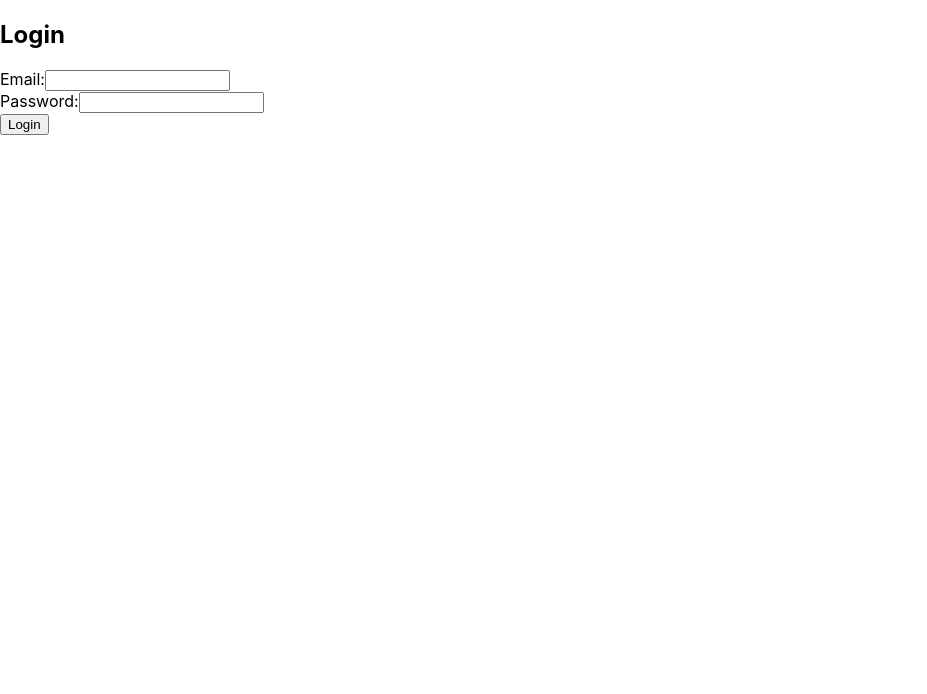
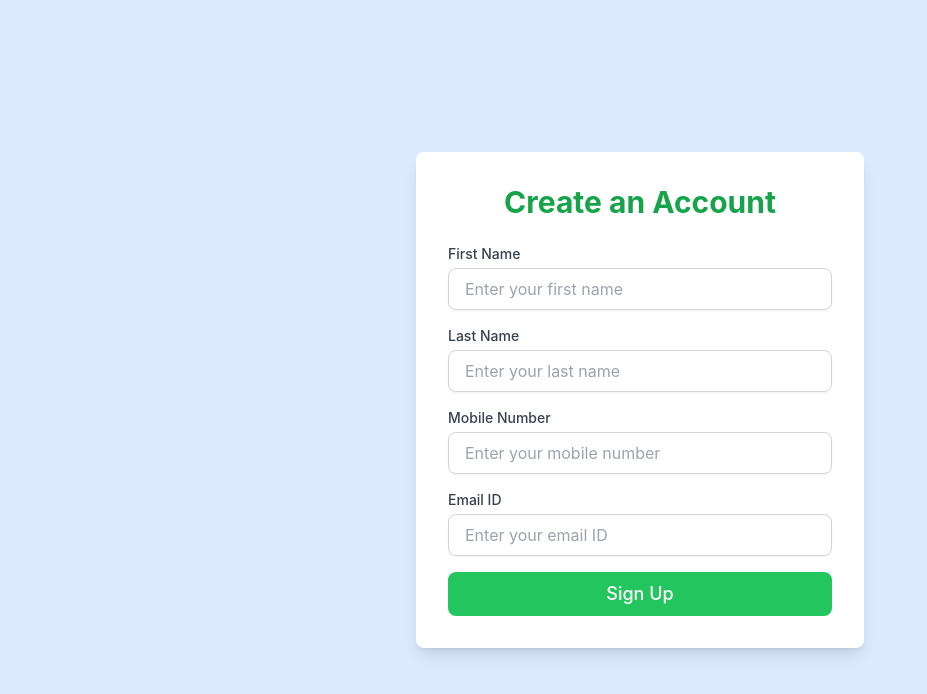
Before and after one commit to Ashoksanaka/Just-Ease, a React (Create React App) app in the folder frontend/: page /victim-signup in a window 1280 px wide. Shown: the top 694 px of the page, without its empty margins (0-927 px from the left). Built offline with nearby package versions, Linux system fonts and the light colour scheme.

Commit message:
Add routing and new pages for lawyer and victim login/signup

```diff
--- /dev/null
+++ b/frontend/postcss.config.js
@@ -0,0 +1,6 @@
+module.exports = {
+    plugins: {
+      tailwindcss: {},
+      autoprefixer: {},
+    },
+  };
--- a/frontend/src/App.js
+++ b/frontend/src/App.js
@@ -1,16 +1,21 @@
+import React from "react";
+import { BrowserRouter as Router, Routes, Route } from "react-router-dom";
+import WelcomePage from "./components/WelcomePage";
+import LawyerLoginPage from "./components/LawyerHomePage";
+import VictimLoginPage from "./components/VictimHomePage";
+import VictimSignupPage from "./components/VictimSignupPage";
 
-// Root React component
-
-
-import React from "react";
-import LoginForm from "./components/LoginForm";
-
-function App() {
-    return (
-        <div className="min-h-screen flex items-center justify-center bg-gray-100">
-            <LoginForm />
-        </div>
-    );
-}
+const App = () => {
+  return (
+    <Router>
+      <Routes>
+        <Route path="/" element={<WelcomePage />} />
+        <Route path="/lawyer" element={<LawyerLoginPage />} />
+        <Route path="/victim" element={<VictimLoginPage />} />
+        <Route path="/victim-signup" element={<VictimSignupPage />} />
+      </Routes>
+    </Router>
+  );
+};
 
 export default App;
--- /dev/null
+++ b/frontend/src/components/LawyerHomePage.js
@@ -0,0 +1,12 @@
+// src/components/LawyerDashboard.js
+import React from "react";
+
+const LawyerLoginPage = () => {
+  return (
+    <div className="flex items-center justify-center h-screen bg-blue-100">
+      <h1 className="text-3xl font-bold text-blue-600">Welcome Lawyer!</h1>
+    </div>
+  );
+};
+
+export default LawyerLoginPage;
--- /dev/null
+++ b/frontend/src/components/VictimHomePage.js
@@ -0,0 +1,76 @@
+import React from "react";
+import { useNavigate } from "react-router-dom";
+
+const VictimLoginPage = () => {
+  const navigate = useNavigate();
+
+  const handleCreateAccount = () => {
+    navigate("/victim-signup"); // Redirect to the signup page
+  };
+
+  return (
+    <div className="flex items-center justify-center h-screen bg-green-100">
+      <div className="bg-white p-8 rounded-lg shadow-lg w-96">
+        <h1 className="text-3xl font-bold text-green-600 text-center mb-6">
+          Victim Login
+        </h1>
+        <form className="space-y-4">
+          {/* Mobile Number Field */}
+          <div>
+            <label
+              htmlFor="mobile"
+              className="block text-sm font-medium text-gray-700"
+            >
+              Mobile Number
+            </label>
+            <input
+              type="text"
+              id="mobile"
+              name="mobile"
+              placeholder="Enter your mobile number"
+              className="mt-1 block w-full px-4 py-2 border border-gray-300 rounded-lg shadow-sm focus:ring-green-500 focus:border-green-500"
+            />
+          </div>
+
+          {/* Password Field */}
+          <div>
+            <label
+              htmlFor="password"
+              className="block text-sm font-medium text-gray-700"
+            >
+              Password
+            </label>
+            <input
+              type="password"
+              id="password"
+              name="password"
+              placeholder="Enter your password"
+              className="mt-1 block w-full px-4 py-2 border border-gray-300 rounded-lg shadow-sm focus:ring-green-500 focus:border-green-500"
+            />
+          </div>
+
+          {/* Submit Button */}
+          <button
+            type="submit"
+            className="w-full bg-green-500 text-white py-2 px-4 rounded-lg text-lg font-medium hover:bg-green-600 transition-all duration-300"
+          >
+            Login
+          </button>
+        </form>
+
+        {/* Create Account Section */}
+        <div className="mt-6 text-center">
+          <p className="text-sm text-gray-600">Don't have an account?</p>
+          <button
+            onClick={handleCreateAccount}
+            className="mt-2 text-green-600 font-medium hover:underline"
+          >
+            Create Account
+          </button>
+        </div>
+      </div>
+    </div>
+  );
+};
+
+export default VictimLoginPage;
--- /dev/null
+++ b/frontend/src/components/VictimSignupPage.js
@@ -0,0 +1,137 @@
+import React, { useState } from "react";
+
+const VictimSignupPage = () => {
+  const [mobile, setMobile] = useState("");
+  const [email, setEmail] = useState("");
+  const [showMobileVerify, setShowMobileVerify] = useState(false);
+  const [showEmailVerify, setShowEmailVerify] = useState(false);
+
+  const handleMobileChange = (e) => {
+    const value = e.target.value;
+    setMobile(value);
+    if (value.length === 10) {
+      setShowMobileVerify(true);
+    } else {
+      setShowMobileVerify(false);
+    }
+  };
+
+  const handleEmailChange = (e) => {
+    const value = e.target.value;
+    setEmail(value);
+    if (/\S+@\S+\.\S+/.test(value)) {
+      setShowEmailVerify(true);
+    } else {
+      setShowEmailVerify(false);
+    }
+  };
+
+  return (
+    <div className="flex items-center justify-center h-screen bg-blue-100">
+      <div className="bg-white p-8 rounded-lg shadow-lg w-full max-w-md">
+        <h1 className="text-3xl font-bold text-green-600 text-center mb-6">
+          Create an Account
+        </h1>
+        <form className="space-y-4">
+          {/* First Name Field */}
+          <div>
+            <label
+              htmlFor="firstName"
+              className="block text-sm font-medium text-gray-700"
+            >
+              First Name
+            </label>
+            <input
+              type="text"
+              id="firstName"
+              name="firstName"
+              placeholder="Enter your first name"
+              className="mt-1 block w-full px-4 py-2 border border-gray-300 rounded-lg shadow-sm focus:ring-blue-500 focus:border-blue-500"
+            />
+          </div>
+
+          {/* Last Name Field */}
+          <div>
+            <label
+              htmlFor="lastName"
+              className="block text-sm font-medium text-gray-700"
+            >
+              Last Name
+            </label>
+            <input
+              type="text"
+              id="lastName"
+              name="lastName"
+              placeholder="Enter your last name"
+              className="mt-1 block w-full px-4 py-2 border border-gray-300 rounded-lg shadow-sm focus:ring-blue-500 focus:border-blue-500"
+            />
+          </div>
+
+          {/* Mobile Number Field */}
+          <div>
+            <label
+              htmlFor="mobile"
+              className="block text-sm font-medium text-gray-700"
+            >
+              Mobile Number
+            </label>
+            <input
+              type="text"
+              id="mobile"
+              name="mobile"
+              placeholder="Enter your mobile number"
+              value={mobile}
+              onChange={handleMobileChange}
+              className="mt-1 block w-full px-4 py-2 border border-gray-300 rounded-lg shadow-sm focus:ring-blue-500 focus:border-blue-500"
+            />
+            {showMobileVerify && (
+              <button
+                type="button"
+                className="mt-2 bg-green-500 text-white py-2 px-4 rounded-lg text-sm font-medium hover:bg-blue-600 transition-all duration-300"
+              >
+                Verify Mobile Number
+              </button>
+            )}
+          </div>
+
+          {/* Email ID Field */}
+          <div>
+            <label
+              htmlFor="email"
+              className="block text-sm font-medium text-gray-700"
+            >
+              Email ID
+            </label>
+            <input
+              type="email"
+              id="email"
+              name="email"
+              placeholder="Enter your email ID"
+              value={email}
+              onChange={handleEmailChange}
+              className="mt-1 block w-full px-4 py-2 border border-gray-300 rounded-lg shadow-sm focus:ring-blue-500 focus:border-blue-500"
+            />
+            {showEmailVerify && (
+              <button
+                type="button"
+                className="mt-2 bg-green-500 text-white py-2 px-4 rounded-lg text-sm font-medium hover:bg-blue-600 transition-all duration-300"
+              >
+                Verify Email ID
+              </button>
+            )}
+          </div>
+
+          {/* Submit Button */}
+          <button
+            type="submit"
+            className="w-full bg-green-500 text-white py-2 px-4 rounded-lg text-lg font-medium hover:bg-blue-600 transition-all duration-300"
+          >
+            Sign Up
+          </button>
+        </form>
+      </div>
+    </div>
+  );
+};
+
+export default VictimSignupPage;
--- /dev/null
+++ b/frontend/src/components/WelcomePage.js
@@ -0,0 +1,41 @@
+import React from "react";
+import { useNavigate } from "react-router-dom"; // Updated import
+
+const WelcomePage = () => {
+  const navigate = useNavigate(); // Updated hook
+
+  // Function to handle button clicks (Lawyer or Victim)
+  const handleButtonClick = (role) => {
+    if (role === "lawyer") {
+      navigate("/lawyer");  // Updated navigation
+    } else {
+      navigate("/victim");  // Updated navigation
+    }
+  };
+
+  return (
+    <div className="flex items-center justify-center h-screen bg-blue-200">
+      <div className="text-center p-8 bg-white shadow-lg rounded-lg">
+        <h1 className="text-4xl font-bold text-blue-600 mb-4">Just-Ease</h1>
+        <p className="text-lg text-gray-500 mb-6">Simplifying access to justice</p>
+
+        <div className="space-y-4">
+          <button
+            onClick={() => handleButtonClick("lawyer")}
+            className="w-60 py-2 px-4 bg-blue-500 text-white rounded-full text-lg hover:bg-blue-600 transition-all duration-300"
+          >
+            I am a Lawyer
+          </button>
+          <button
+            onClick={() => handleButtonClick("victim")}
+            className="w-60 py-2 px-4 bg-green-500 text-white rounded-full text-lg hover:bg-green-600 transition-all duration-300"
+          >
+            I am a Victim
+          </button>
+        </div>
+      </div>
+    </div>
+  );
+};
+
+export default WelcomePage;
--- a/frontend/src/index.css
+++ b/frontend/src/index.css
@@ -1,3 +1,7 @@
+@tailwind base;
+@tailwind components;
+@tailwind utilities;
+
 body {
   margin: 0;
   font-family: -apple-system, BlinkMacSystemFont, 'Segoe UI', 'Roboto', 'Oxygen',
--- a/frontend/tailwind.config.js
+++ b/frontend/tailwind.config.js
@@ -1,7 +1,7 @@
 export default {
-  content: ["./index.html", "./src/**/*.{js,ts,jsx,tsx}"],
+  content: ["./index.html", "./src/**/*.{js,ts,jsx,tsx}"], // Ensure paths are correct
   theme: {
     extend: {},
   },
   plugins: [],
-}
+};
```
